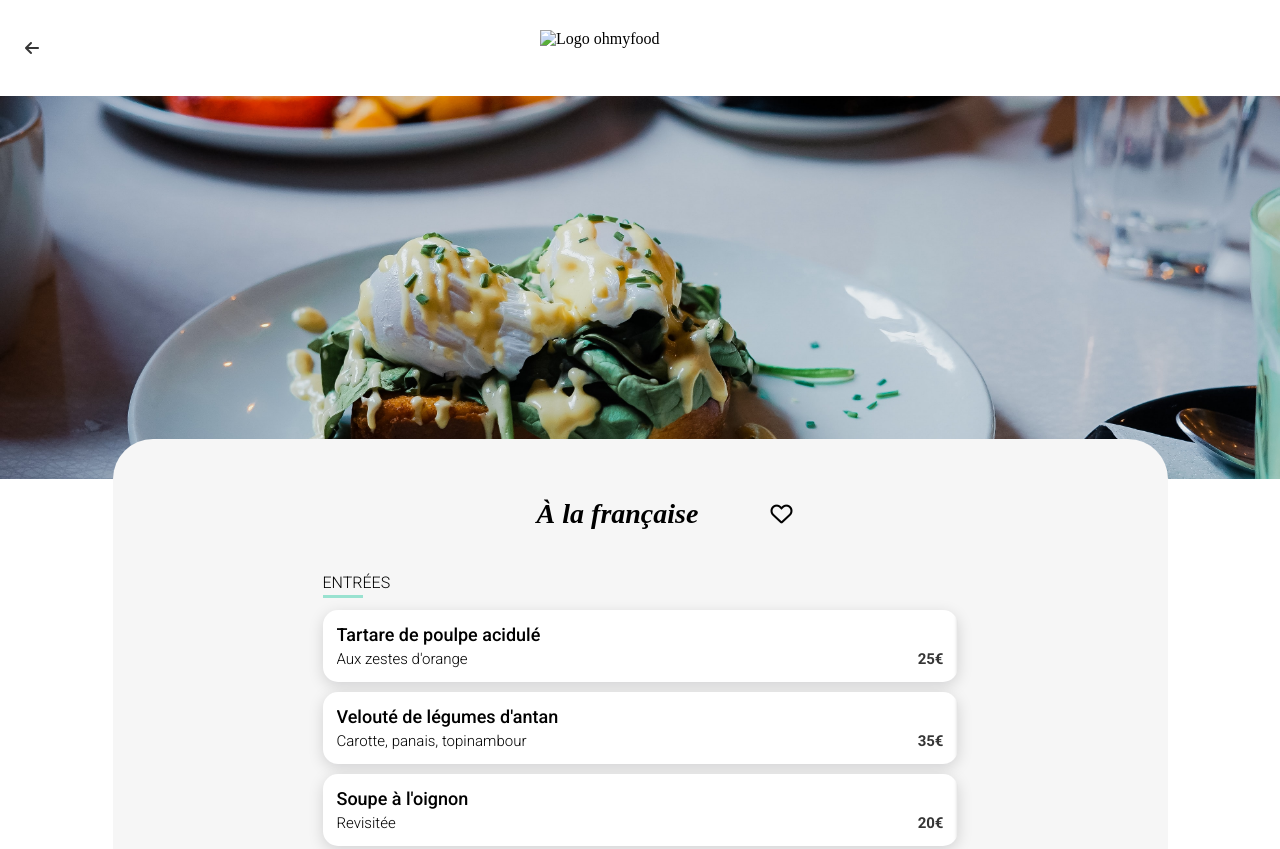
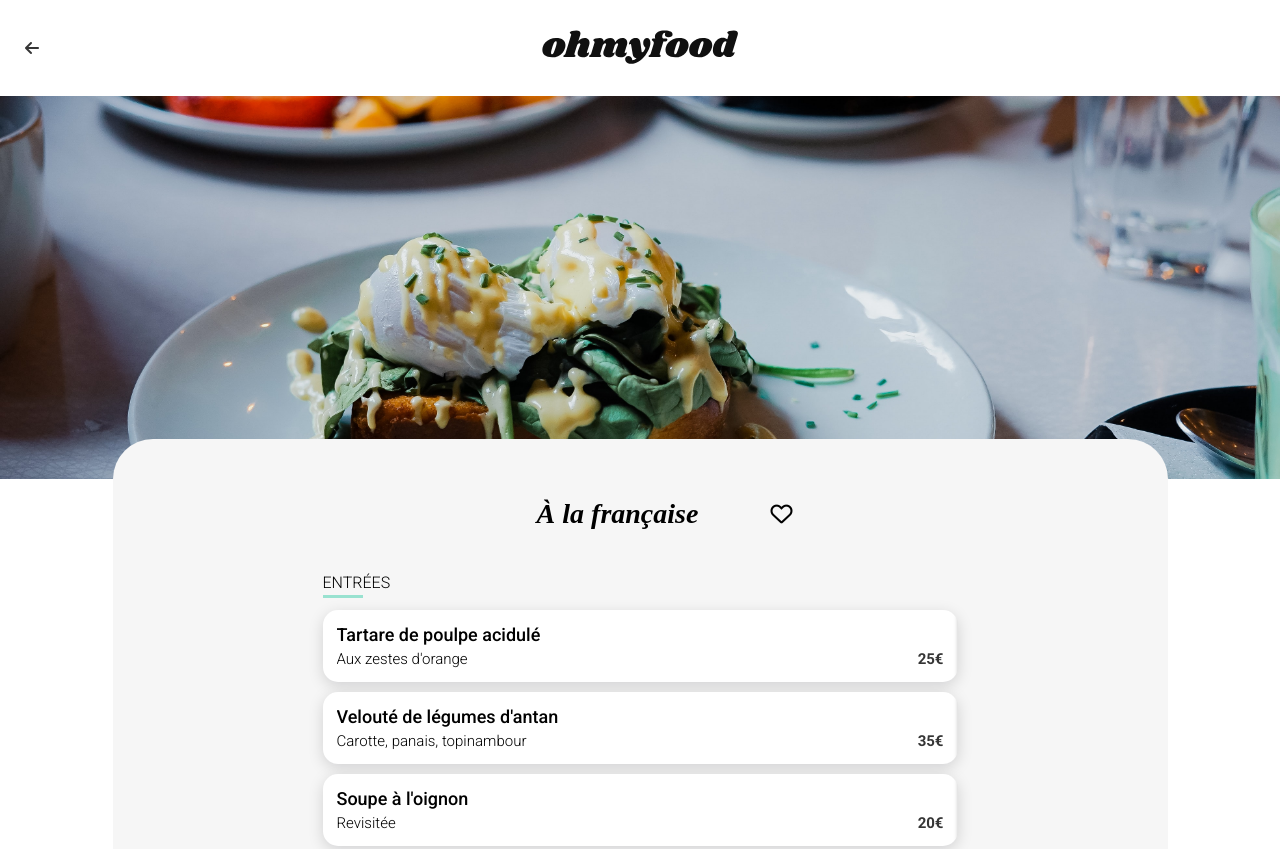
Before and after one commit to DanickDela/ohmyfood, a plain HTML site: page restaurant/a-la-francaise.html in a window 1280 px wide. Shown: the top 849 px of the page. Drawn offline with nearby package versions, Linux system fonts and the light colour scheme; the site is published under a folder, as on GitHub Pages, so addresses that start at the root find nothing; a web font is replaced by a local one.

Commit message:
Code après revue de projet lien logo

```diff
--- a/restaurant/a-la-francaise.html
+++ b/restaurant/a-la-francaise.html
@@ -28,7 +28,7 @@
                 <i class="header__icon-return fa-solid fa-arrow-left"></i>
         </a>
         <span>ohmyfood</span>
-        <img class="header__logo" src="/images/logo/ohmyfood@2x.svg" alt="Logo ohmyfood">
+        <img class="header__logo" src="../images/logo/ohmyfood@2x.svg" alt="Logo ohmyfood">
     </header>
 
     <main>
```
Also changed, not shown: restaurant/delices-sens.html (+1 -1 lines), restaurant/note-enchantee.html (+1 -1 lines), restaurant/palette-du-gout.html (+1 -1 lines).
